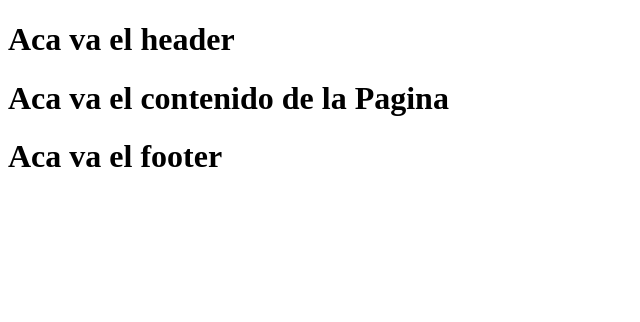
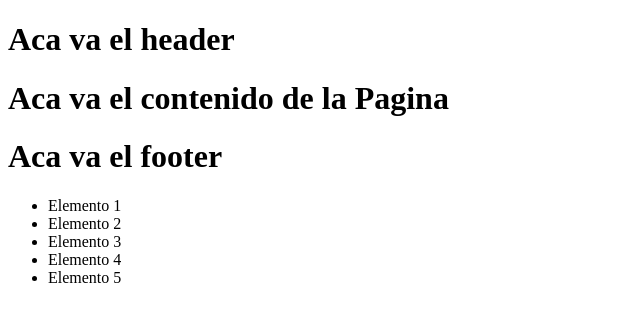
Before and after one commit to waltermp11/PaginaPrueba, a plain HTML site: page index.html in a window 1280 px wide. Shown: the whole page, without its empty margins (0-640 px from the left). Drawn offline with Linux system fonts and the light colour scheme.

Commit message:
Footer -1

```diff
--- a/index.html
+++ b/index.html
@@ -2,8 +2,9 @@
 <html lang="en">
 <head>
     <meta charset="UTF-8">
-    <meta name="viewport" content="width=device-width, initial-scale=1.0">
+    <link rel="stylesheet" href="styles.css">
     <title>Pagina de Prueba</title>
+
 </head>
 <body>
 
@@ -17,6 +18,13 @@
 
     <footer class="footer">
         <h1>Aca va el footer</h1>
+        <ul>
+            <li>Elemento 1</li>
+            <li>Elemento 2</li>
+            <li>Elemento 3</li>
+            <li>Elemento 4</li>
+            <li>Elemento 5</li>
+        </ul>
     </footer>
 
 </body>
```
